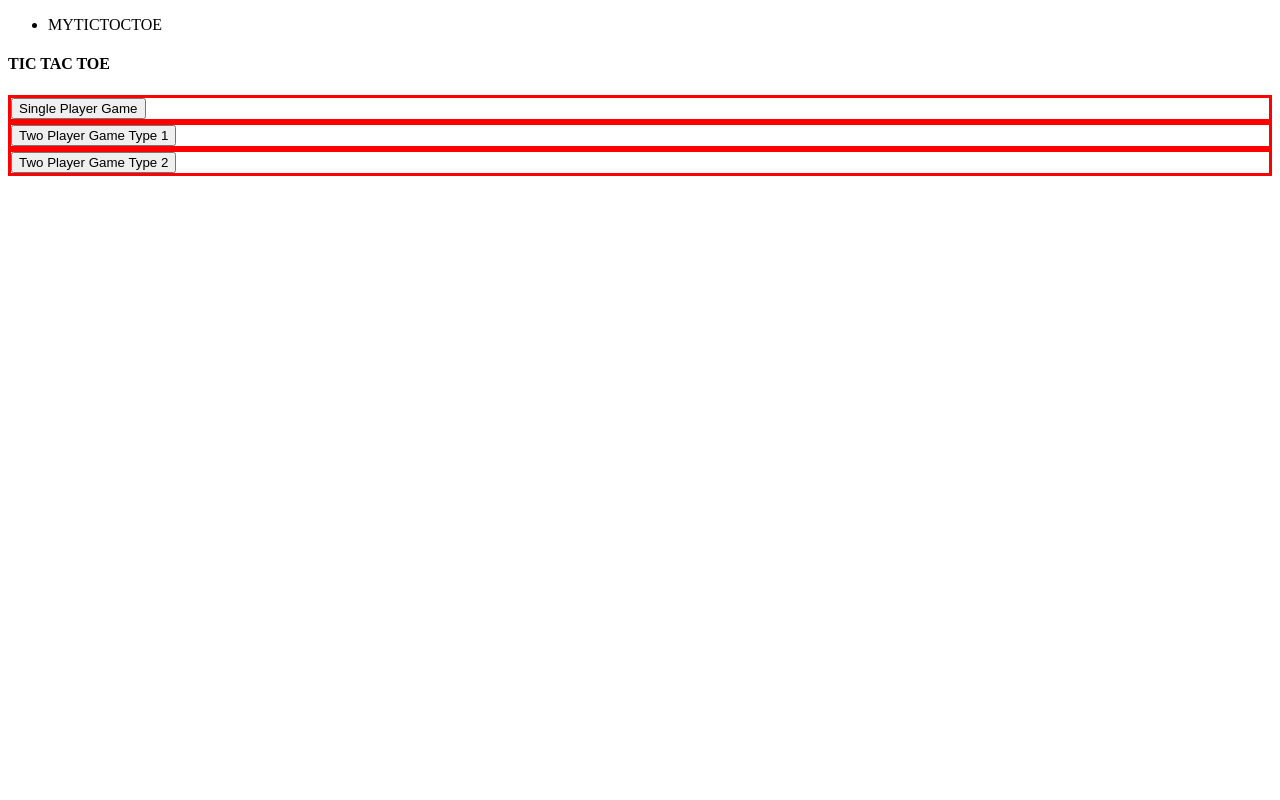
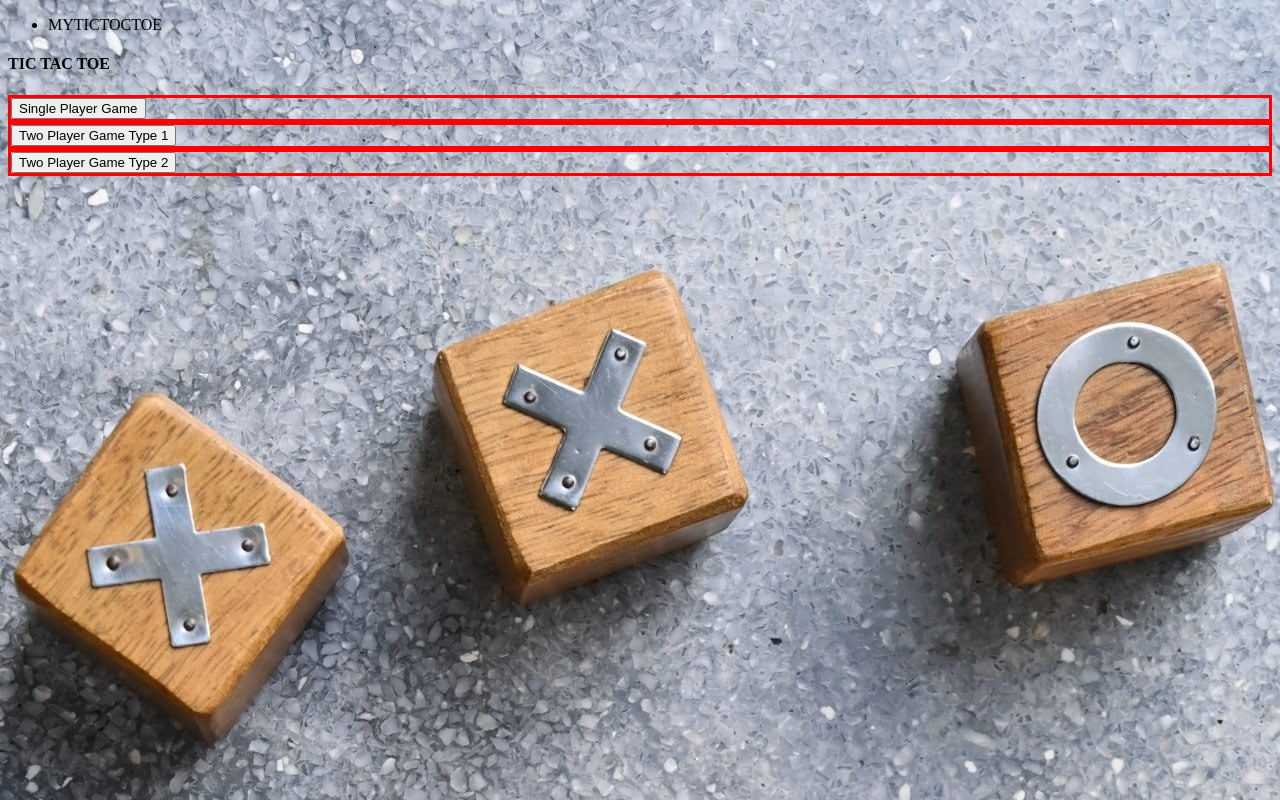
Before and after one commit to niikhilpatel/MP-Tic-Tac-Toe, a plain HTML site: page index.html in a window 1280 px wide. Drawn offline with Linux system fonts and the light colour scheme; the site is published under a folder, as on GitHub Pages, so addresses that start at the root find nothing.

Commit message:
update index file

```diff
--- a/index.html
+++ b/index.html
@@ -7,7 +7,7 @@
     <title>Tic Tac Toe</title>
     <link rel="stylesheet" href="style.css">
 </head>
-<body style="background: url(/images/ticfrontimage.jpg);">
+<body style="background: url(images/ticfrontimage.jpg);">
     <nav>
         <ul>
             <li>MYTICTOCTOE</li>
```
